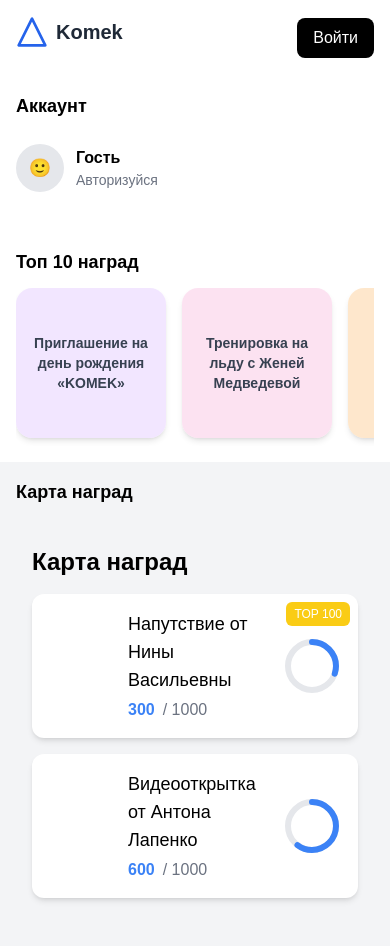
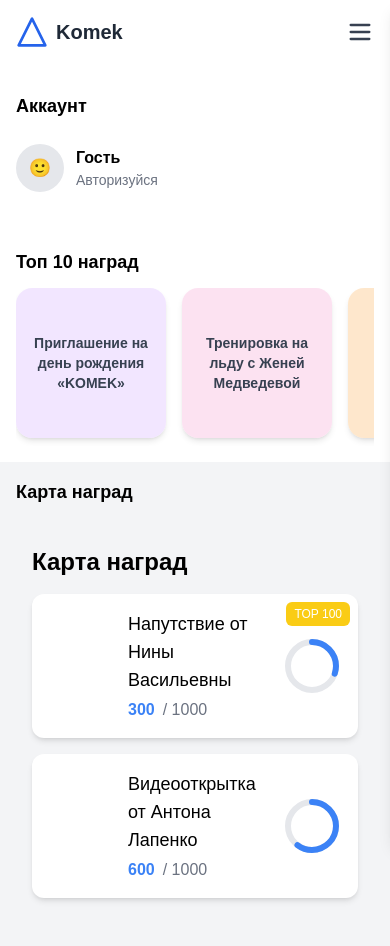
Before and after one commit to Chingizkhan/komek-frontend, a Next.js app: page /profile in a window 390 px wide. Shown: the top 946 px of the page. Built offline with nearby package versions, Linux system fonts and the light colour scheme; no server answers.

Commit message:
Fix: added toggle menu to header

```diff
--- a/app/consts/links.tsx
+++ b/app/consts/links.tsx
@@ -1,6 +1,9 @@
+export const LINK_MAIN = '/'
 export const LINK_PROFILE = '/profile'
 export const LINK_REGISTRATION = '/auth/register'
 export const LINK_LOGIN = '/auth/login'
+export const LINK_FUNDRAISES = '/fundraise'
+export const LINK_NEWS = '/news'
 export const LINK_ARM_MERCHANTS = '/arm/merchants'
 export const LINK_ARM_CAMPAIGNS = '/arm/campaigns'
 
--- a/app/ui/header/header.tsx
+++ b/app/ui/header/header.tsx
@@ -1,14 +1,19 @@
 'use client'
 
-import styles from '@/app/ui/header/header.module.css'
 import Link from "next/link";
-import {LINK_LOGIN, LINK_PROFILE} from "@/app/consts/links"
+import {LINK_FUNDRAISES, LINK_LOGIN, LINK_MAIN, LINK_NEWS, LINK_PROFILE} from "@/app/consts/links"
 import Logo from "@/app/ui/logo/logo";
 import {useUser} from "@/app/store/auth";
 import {formatPhoneInput} from "@/app/utils/phone";
-import Separator from "@/app/ui/separator/separator";
-import AccountBalance from "@/app/ui/account_balance/account_balance";
-import {useEffect} from "react";
+import {useEffect, useState} from "react";
+import {motion} from "framer-motion";
+import {Menu, X} from "lucide-react";
+import {
+    Home,
+    HeartHandshake,
+    Newspaper,
+    User,
+} from "lucide-react";
 
 // const Header = () => {
 //     return (
@@ -43,34 +48,88 @@
 //     );
 // };
 
+const menuItems = [
+    { label: "Главная", icon: Home, link: LINK_MAIN },
+    { label: "Сборы", icon: HeartHandshake, link: LINK_FUNDRAISES },
+    { label: "Новости", icon: Newspaper, link: LINK_NEWS },
+    { label: "Профиль", icon: User, link: LINK_PROFILE },
+];
+
+const Sidebar = () => {
+    return (
+        <div className="w-[260px] h-screen bg-white border-r py-6 flex flex-col gap-6">
+            {/*<div className="text-xl font-bold text-sky-500 px-2">💙 DonateHub</div>*/}
+
+            <nav className="flex flex-col">
+                {menuItems.map(({ label, icon: Icon, link }) => (
+                    <Link
+                        key={label}
+                        className="flex items-center gap-4 text-base text-gray-800 font-medium hover:bg-gray-100 transition px-6 py-4 rounded-lg"
+                        href={link}
+                    >
+                        <Icon size={22} />
+                        <span>{label}</span>
+                    </Link>
+                ))}
+            </nav>
+        </div>
+    );
+};
+
 const Header = () => {
+    const [menuOpen, setMenuOpen] = useState(false);
+    const toggleMenu = () => setMenuOpen(!menuOpen);
     const user = useUser()
     useEffect(() => {
 
     }, [user])
 
     return (
+        <>
             <header className="bg-white shadow-md">
                 <div className="container mx-auto px-4 sm:px-6 lg:px-8">
                     <div className="flex items-center justify-between h-16">
                         {/* Логотип слева */}
-                    <Logo />
+                        <Logo/>
 
+                        <button onClick={toggleMenu} className="md:hidden text-gray-700">
+                            <Menu size={28}/>
+                        </button>
+                    </div>
+                </div>
+            </header>
+            {/* Мобильное меню */}
+            {menuOpen && <div className="fixed inset-0 bg-black/40 z-30" onClick={toggleMenu}></div>}
+            <motion.div
+                initial={{x: "100%"}}
+                animate={{x: menuOpen ? 0 : "100%", transition: {duration: 0.3}}}
+                className="fixed top-0 right-0 h-full w-64 bg-white rounded-l-lg shadow-lg z-40 flex flex-col"
+            >
+                <button onClick={toggleMenu} className="self-end text-gray-700 p-6">
+                    <X size={28}/>
+                </button>
                 {user?.id ? (
                     <div className="flex flex-col items-center justify-between">
                         <div className="flex gap-8">
+                            {
+                                user.name ? (
                                     <p className="text-xl text-blue-500">{user.name}</p>
+                                ) : (
+                                    <p className="text-xl text-blue-500">{formatPhoneInput(user.phone)}</p>
+                                )
+                            }
                         </div>
                     </div>
                 ) : (
-                        <div className="flex items-center justify-between mt-3">
-                            <Login />
+                    <div className="flex items-center justify-between">
+                        <Login/>
                         {/*<Points />*/}
                     </div>
                 )}
-                </div>
-            </div>
-        </header>
+                <Sidebar />
+
+            </motion.div>
+        </>
     );
 };
 
```
Lines whose indentation alone changed are shown as unchanged.
